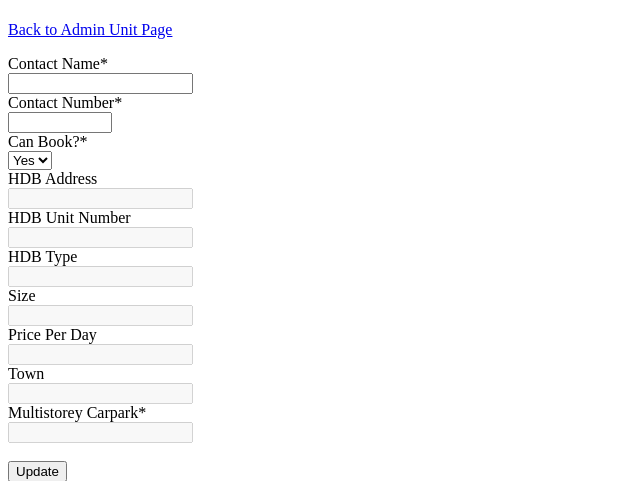
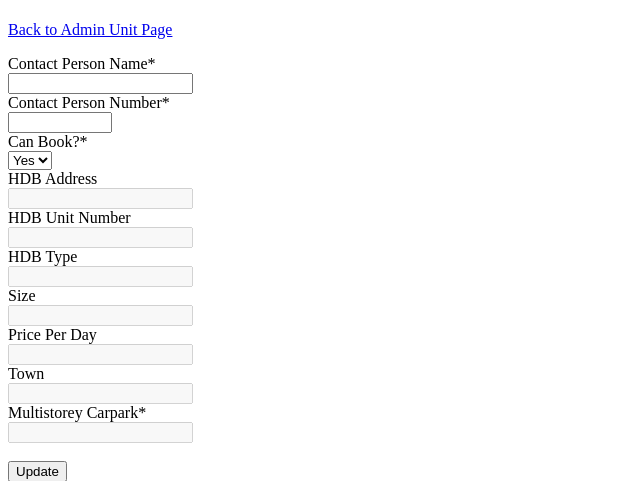
Before and after one commit to cliftonfelix/AirHDB, a Django app: template app/templates/app/editunits.html in a window 1280 px wide. Shown: the part 34-515 px from the top of the page, without its empty margins (0-640 px from the left). Run offline with Django 3.2, Linux system fonts and the light colour scheme; the template is opened without the code that fills it, so the values that code supplies are empty.

Commit message:
Update editunits.html

```diff
--- a/app/templates/app/editunits.html
+++ b/app/templates/app/editunits.html
@@ -10,10 +10,10 @@
         <!-- Security token by Django -->
         {% csrf_token %}
         <!-- form -->
-        <div id="div_id_contact_name" class="control-group"> <label for="id_contact_name" class="control-label requiredField">Contact Name<span class="asteriskField">*</span> </label>
+        <div id="div_id_contact_name" class="control-group"> <label for="id_contact_name" class="control-label requiredField">Contact Person Name<span class="asteriskField">*</span> </label>
             <div class="controls"> <input type="text" name="contact_person" value="{{obj.9}}" maxlength="64" class="textinput textInput" required="" id="id_contact_name" > </div>
             </div>
-        <div id="div_id_contact_number" class="control-group"> <label for="id_contact_number" class="control-label requiredField">Contact Number<span class="asteriskField">*</span> </label>
+        <div id="div_id_contact_number" class="control-group"> <label for="id_contact_number" class="control-label requiredField">Contact Person Number<span class="asteriskField">*</span> </label>
              <div class="controls"> <input type="number" name="contact_number" min = 10000000 max = 99999999 value="{{obj.10}}" maxlength="64" class="textinput textInput" required="" id="id_contact_number" value ={{number}}> </div>
              </div>
         <div id="div_id_can_book" class="control-group"> <label for="id_can_book" class="control-label requiredField">Can Book?<span class="asteriskField">*</span> </label>
```
